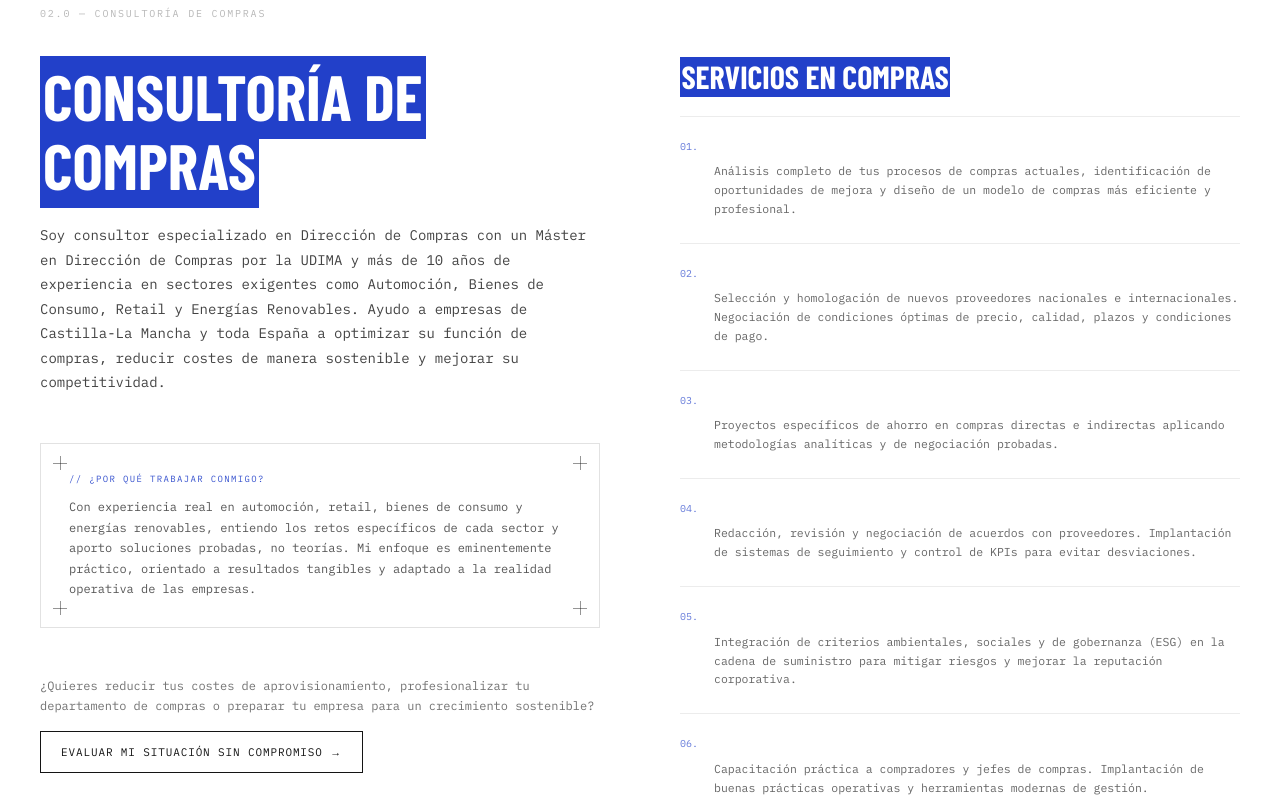
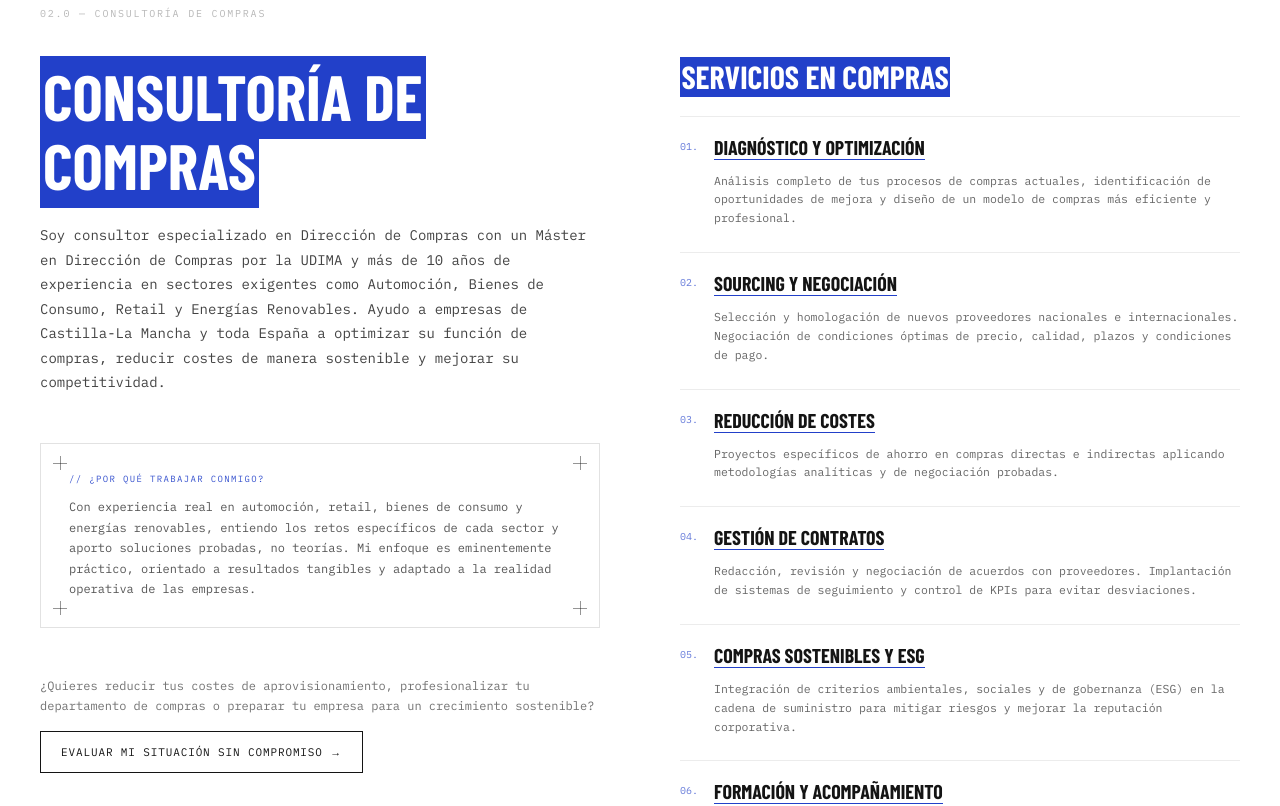
Before and after one commit to carferlopez/jose-angel-martin-portfolio, a Next.js app: page / in a window 1280 px wide. Shown: the part 2980-3786 px from the top of the page. Built offline with nearby package versions, Linux system fonts and the light colour scheme; a web font is replaced by a local one.

Commit message:
style: fix visibility of purchasing services titles and add blue underline

```diff
--- a/components/PurchasingConsulting.tsx
+++ b/components/PurchasingConsulting.tsx
@@ -182,14 +182,18 @@ export function PurchasingConsulting() {
                   </span>
                   <div>
                     <h4
-                      className="font-display mb-1.5 transition-colors"
-                      style={{ fontSize: '1.25rem', color: 'var(--color-ink)' }}
+                      className="font-display mb-2"
+                      style={{
+                        fontSize: '1.25rem',
+                        color: 'var(--color-ink)',
+                        display: 'inline-block',
+                        borderBottom: '1.5px solid var(--color-accent)',
+                        paddingBottom: '2px',
+                      }}
                     >
-                      <span className="highlight-heading !bg-transparent !color-ink group-hover:!bg-accent group-hover:!text-paper transition-colors duration-250 px-1 py-0.5">
-                        {s.title}
-                      </span>
+                      {s.title}
                     </h4>
-                    <p style={{ fontFamily: 'var(--font-technical)', fontSize: 11.5, lineHeight: 1.65, opacity: 0.65 }}>
+                    <p style={{ fontFamily: 'var(--font-technical)', fontSize: 11.5, lineHeight: 1.65, opacity: 0.65, marginTop: '4px' }}>
                       {s.desc}
                     </p>
                   </div>
```
